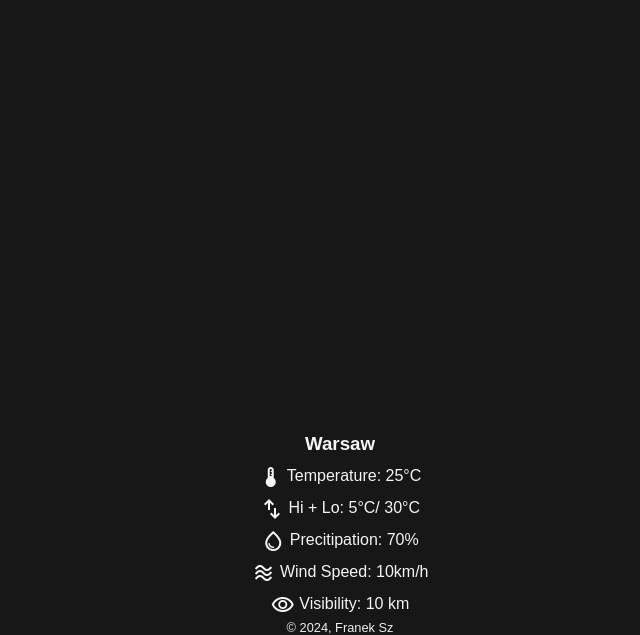
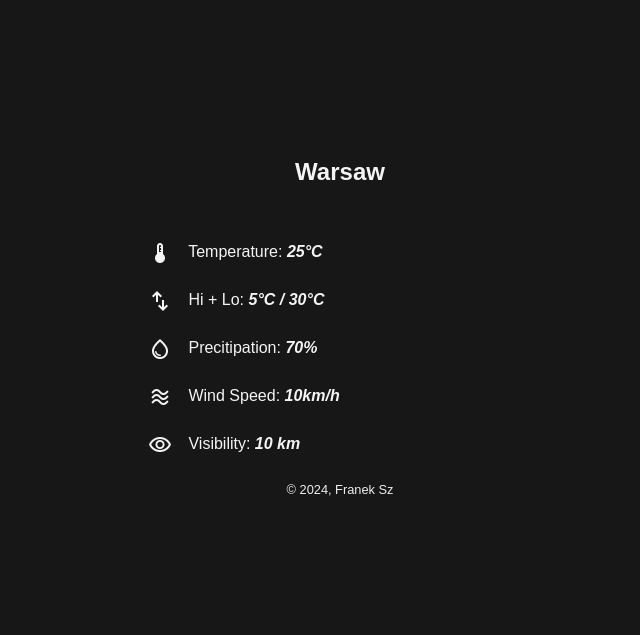
Before and after one commit to szawifr/simple_weather_site, a plain HTML site: page index.html in a window 1280 px wide. Shown: the part 297-932 px from the top of the page, without its empty margins (300-940 px from the left). After the commit the page ends 800 px from the top, so only its background shows below. Drawn offline with nearby package versions, Linux system fonts and the light colour scheme.

Commit message:
Changes to UI.

```diff
--- a/index.html
+++ b/index.html
@@ -1,7 +1,7 @@
 <!DOCTYPE html>
 <html>
   <head>
-    <title>Weather Site</title>
+    <title>Simple Weather Site</title>
     <link rel="stylesheet" href="styles.css" />
     <link
       rel="stylesheet"
@@ -11,7 +11,7 @@
   <body>
     <header>
       <div id="weather-site-header">
-        <h1 id="weathersite">Weather Site</h1>
+        <h1 id="weathersite">Simple Weather Site</h1>
       </div>
       <div id="search-bar-div">
         <input type="text" id="search-bar" placeholder="City" />
@@ -24,26 +24,31 @@
     </header>
     <main>
       <section id="current-weather">
-        <h3>Warsaw</h3>
-        <p class="weather-icon">
+        <h2 id="city-name">Warsaw</h2>
+        <p class="dataline">
           <span class="material-symbols-outlined"> device_thermostat </span>
-          Temperature: 25°C
+          Temperature:
+          <i class="data">25°C</i>
         </p>
-        <p class="weather-icon">
+        <p class="dataline">
           <span class="material-symbols-outlined"> swap_vert </span>
-          Hi + Lo: 5°C/ 30°C
+          Hi + Lo:
+          <i class="data">5°C / 30°C</i>
         </p>
-        <p class="weather-icon">
+        <p class="dataline">
           <span class="material-symbols-outlined"> water_drop </span>
-          Precitipation: 70%
+          Precitipation:
+          <i class="data">70%</i>
         </p>
-        <p class="weather-icon">
+        <p class="dataline">
           <span class="material-symbols-outlined"> airwave </span>
-          Wind Speed: 10km/h
+          Wind Speed:
+          <i class="data">10km/h</i>
         </p>
-        <p class="weather-icon">
+        <p class="dataline">
           <span class="material-symbols-outlined"> visibility </span>
-          Visibility: 10 km
+          Visibility:
+          <i class="data">10 km</i>
         </p>
       </section>
     </main>
--- a/styles.css
+++ b/styles.css
@@ -108,19 +108,51 @@ footer {
   opacity: 0.7;
 }
 
+#search-bar:focus {
+  font-weight: bold;
+  outline: none;
+  background-color: #eeeeee;
+  color: #1a1a1a;
+}
+
 #current-weather {
-  margin-top: 25em;
-  flex-direction: column;
-  justify-content: center;
-  align-items: center;
-  text-align: center;
+  margin-top: 10%;
   color: #f4f4f4;
   font-family: "Rubik", sans-serif;
   line-height: 2em;
 }
 
-.weather-icon span {
+#city-name {
+  text-align: center;
+  margin-bottom: 2em;
+}
+
+.dataline {
+  margin-bottom: 1em;
+  margin-right: auto;
+  margin-left: 35%;
+}
+
+.dataline span {
+  padding-right: 0.5em;
   vertical-align: middle !important;
+}
+
+.dataline i {
+  margin: 0;
+  font-weight: bold;
+  font-size: 1em;
+  display: flex;
+  align-items: right;
+  justify-content: center;
+  display: inline-flex;
+  margin-left: auto;
+  margin-right: 35%;
+}
+
+.data {
+  justify-content: space-between;
+  text-align: right !important;
 }
 
 #copy {
```
